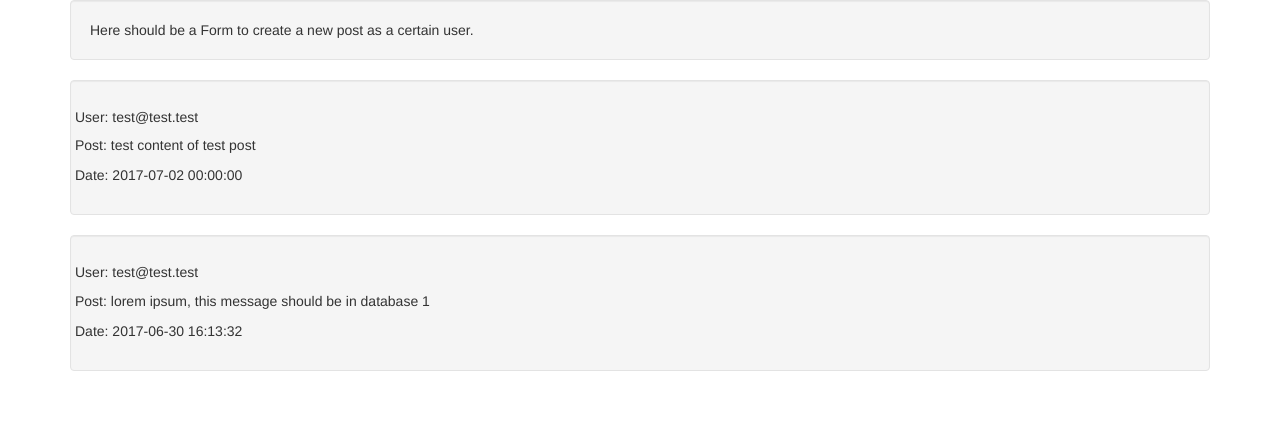
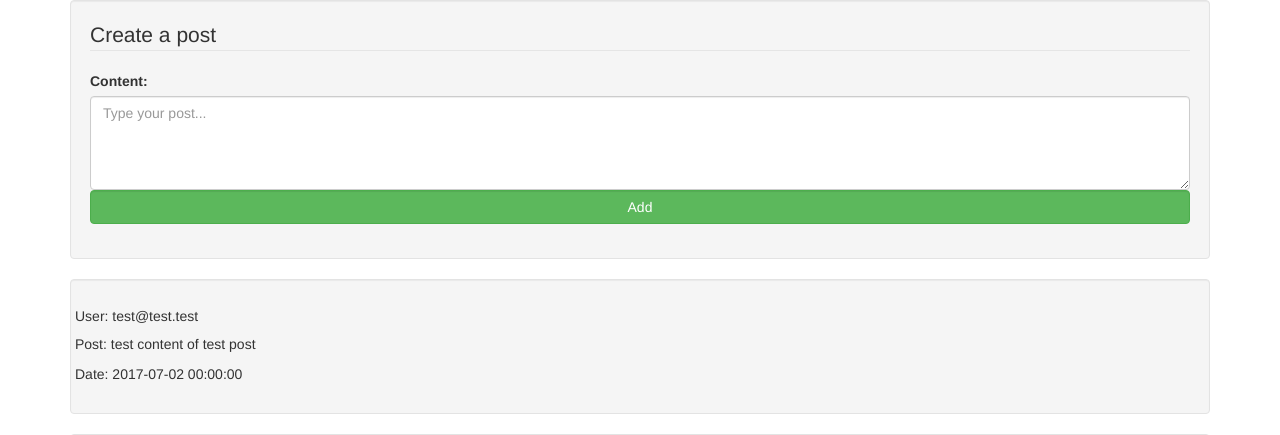
Before and after one commit to sweettirexkiller/myOwnSmallTwitter, a PHP site: page / in a window 1280 px wide. Shown: the top 435 px of the page. Run offline with PHP 8.4, Linux system fonts and the light colour scheme; data comes from the database, SQL or seed files in the repository.

Commit message:
added a beginning of handeling the post form

```diff
--- /dev/null
+++ b/html/main/handelingPostForm.php
@@ -0,0 +1,2 @@
+<?php
+echo "You are here";
--- a/html/main/index.php
+++ b/html/main/index.php
@@ -17,8 +17,21 @@
     <body>
         <div class="container">
             <div class="well">
-                Here should be a Form to create a new post as a certain user.
+                <form action="" method="post">
+                    <legend>Create a post</legend>
+                    <div class="form-group">
+                        <label for='content'>Content:</label>
+                        <textarea class="form-control" name='content' id='content' rows="4" placeholder="Type your post..."></textarea>
+                        <button type="submit" class="btn btn-success form-control">Add</button>
+                    </div>
+                </form>
             </div>
+            <?php
+                //handleing the post form
+                if($_SERVER['REQUEST_METHOD'] == 'POST'){
+                    header('Location: handelingPostForm.php');
+                }
+            ?>
             <?php
                 $allPosts = postWithEmail::loadAllPostsWithUserEmailOrderedByTime($conn);
                 foreach($allPosts as $postWithEmailObject){
```
